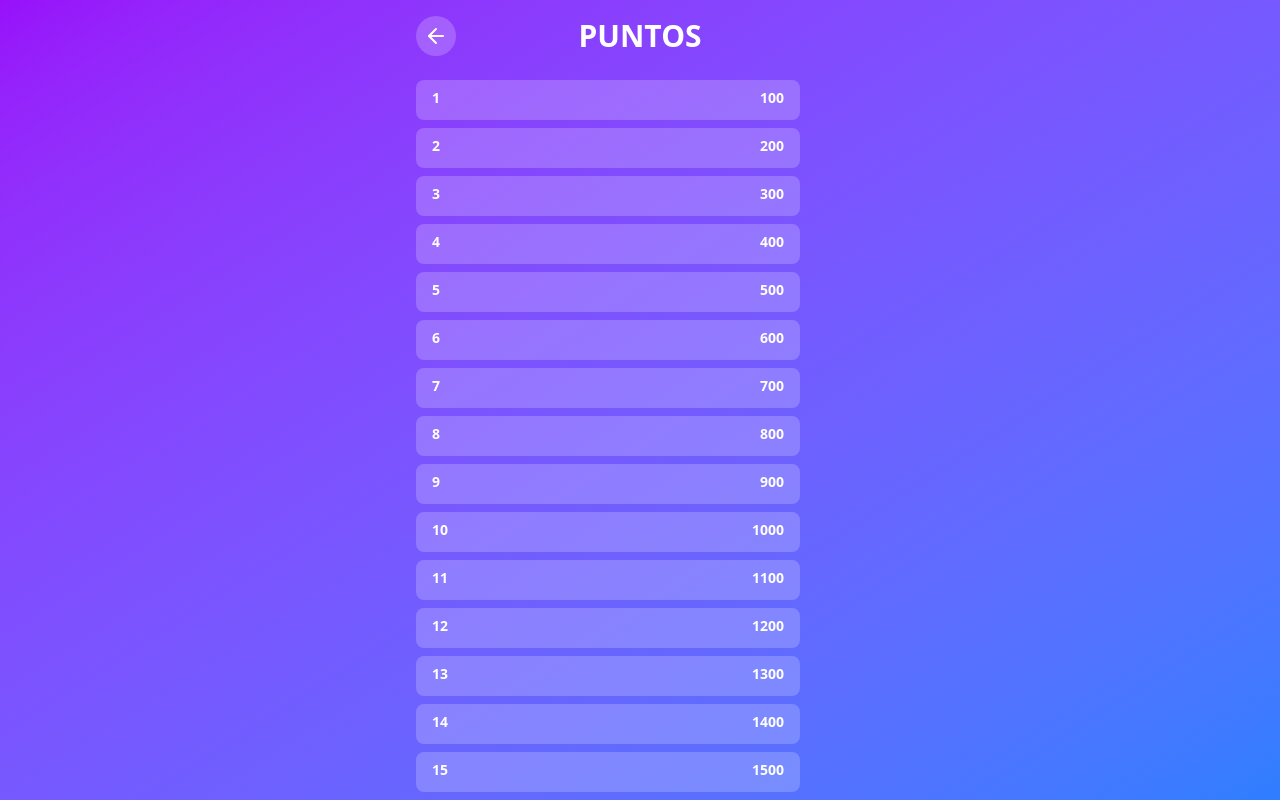
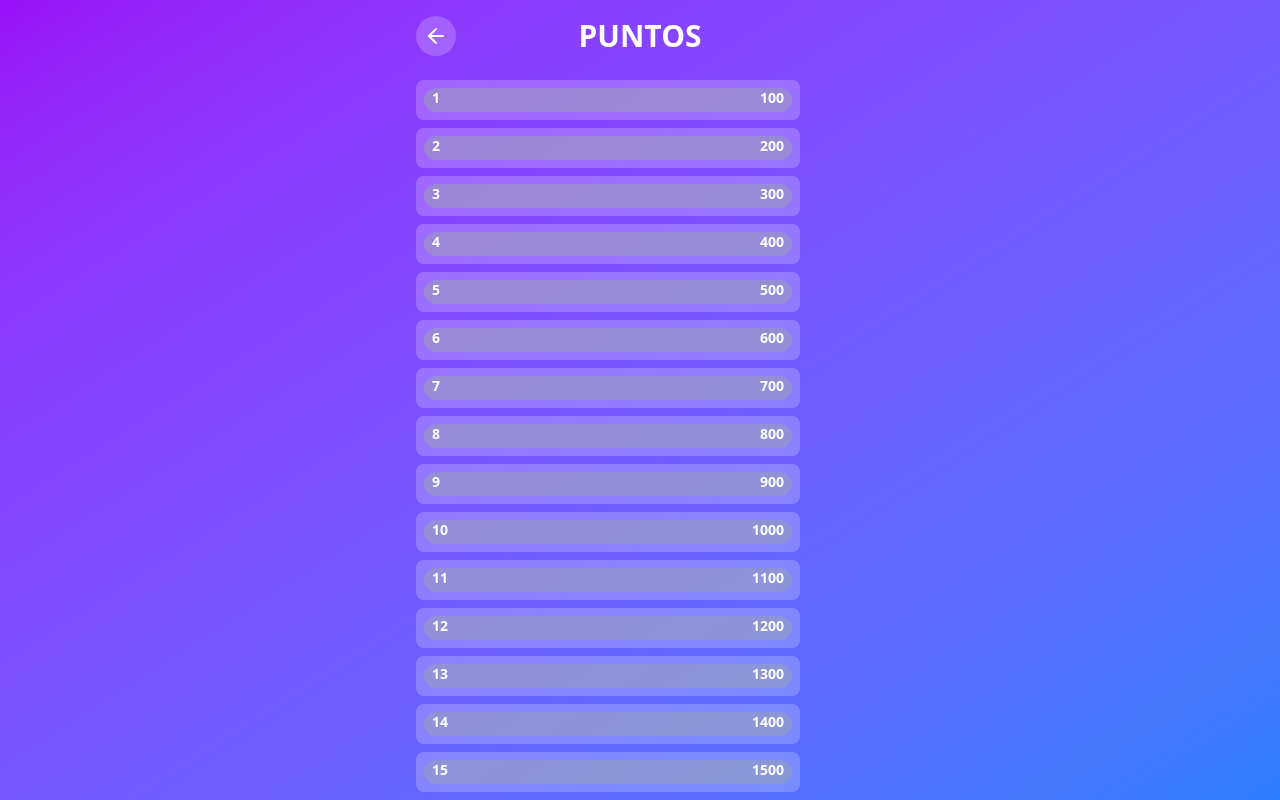
Before and after one commit to AlejoGomezQ/Hybrid_App, a React (Vite) app: page /game-puntos in a window 1280 px wide. Built offline with nearby package versions, Linux system fonts and the light colour scheme.

Commit message:
Integration of the points page with games

```diff
--- a/src/components/ProgressPoints.jsx
+++ b/src/components/ProgressPoints.jsx
@@ -1,15 +1,15 @@
 import React from "react";
 
-const ProgressPoints = ({ progress, startNumber, endNumber }) => {
+const ProgressPoints = ({ progress, startNumber, endNumber, isActive }) => {
 
-    const validProgress = Math.max(1, Math.min(progress, 2000000));
 
     return (
       <div className="flex flex-col items-center bg-white/20 p-2 rounded-lg w-full max-w-sm my-2">
         <div className="relative w-full rounded-full h-6">
           <div
-            className="h-6 rounded-full"
-            style={{ width: `${validProgress}%` }}
+            className={`h-6 rounded-full transition-all duration-300 ${
+                isActive ? "bg-green-500" : "bg-gray-400/50"}`}
+            style={{ width: `${progress}%` }}
           ></div>
           <div className="absolute top-0 left-2 text-white font-bold text-sm">
             {startNumber}
--- a/src/pages/Points.jsx
+++ b/src/pages/Points.jsx
@@ -1,10 +1,19 @@
 import { useNavigate } from "react-router-dom"
 import { ArrowLeft } from "lucide-react"
 import ProgressPoints from "../components/ProgressPoints";
-import React, { useState } from "react";
+import React, { useState, useEffect } from "react";
 
 const PointPage = () => {
     const navigate = useNavigate()
+    const [score, setScore] = useState(0); // Estado para el puntaje
+
+    // Leer el puntaje desde localStorage
+    useEffect(() => {
+        const storedScore = localStorage.getItem("puntaje");
+        if (storedScore) {
+            setScore(parseInt(storedScore, 10));
+        }
+    }, []);
 
     const handleClick = () => {
         navigate("/game/frontend")
@@ -27,17 +36,21 @@ const PointPage = () => {
                     <div className="w-10"></div>
                 </div>
 
-                {/* Implementación */}
+                {/* Implementación del componente*/}
                 <div>
                     {/* Renderizar ProgressPoints 15 veces */}
-                    {progressPointsList.map((index) => (
-                        <ProgressPoints
-                            key={index}
-                            progress={50} // Puedes ajustar este valor según sea necesario
-                            startNumber={index} // Calcula el número inicial (1, 101, 201, etc.)
-                            endNumber={index * 100} // Calcula el número final (100, 200, 300, etc.)
-                        />
-                    ))}
+                    {progressPointsList.map((index) => {
+                        const isActive = score >= index * 100; // Verifica si este punto debe estar activo
+                        return(
+                            <ProgressPoints
+                                key={index}
+                                progress={100} // Puedes ajustar este valor según sea necesario
+                                startNumber={index} // Calcula el número inicial (1, 101, 201, etc.)
+                                endNumber={index * 100} // Calcula el número final (100, 200, 300, etc.)
+                                isActive={isActive} // Pasar si debe estar pintado de verde
+                            />
+                        );
+                    })}
                 </div>
 
             </div>
```
